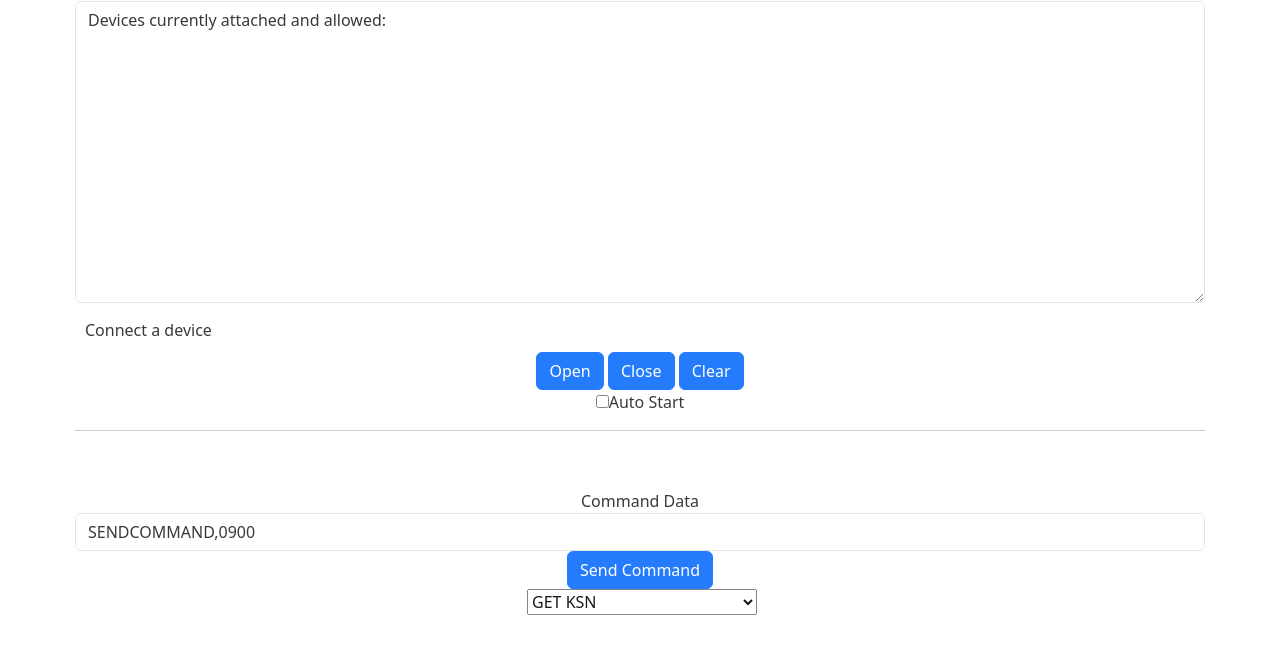
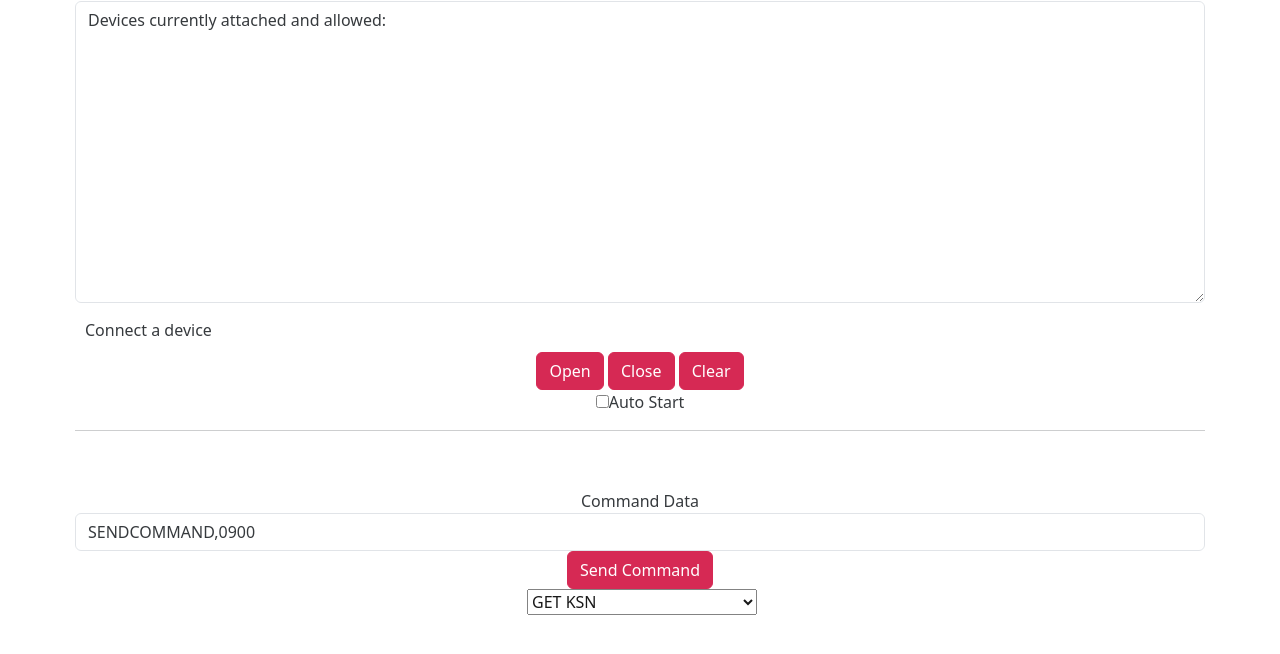
Before and after one commit to MagTek-PaulDeignan/WebHID_Public, a plain HTML site: page v5demo.html in a window 1280 px wide. Shown: the part 124-778 px from the top of the page. Drawn offline with nearby package versions, Linux system fonts and the light colour scheme.

Commit message:
changed button to MagTek Red

```diff
--- a/css/site.css
+++ b/css/site.css
@@ -51,3 +51,25 @@ h1 {
     font-size: 1;
     font-weight:bold;
 }
+
+.btn-primary {
+    background-color:rgba(210, 18, 66, 1);
+    border-bottom-color:rgba(210, 18, 66, 1);
+    border-left-color:rgba(210, 18, 66, 1);
+    border-right-color:rgba(210, 18, 66, 1);
+    border-top-color:rgba(210, 18, 66, 1);
+
+    --bs-btn-border-color: rgba(147, 149, 152, 1);
+    --bs-btn-hover-bg:rgba(147, 149, 152, 1);
+    --bs-btn-bg:rgba(147, 149, 152, 1);
+    --bs-btn-hover-border-color:rgba(147, 149, 152, 1);
+    --bs-btn-active-border-color:rgba(147, 149, 152, 1);
+    --bs-btn-disabled-bg:rgba(147, 149, 152, 1);
+    --bs-btn-active-border-color:rgba(147, 149, 152, 1);
+    --bs-btn-disabled-border-color:rgba(147, 149, 152, 1);
+    --bs-btn-active-bg:rgba(147, 149, 152, 1);
+}
+
+.progress-bar-striped {
+    --bs-progress-bar-bg:rgba(210, 18, 66, 1);
+}
--- a/js/mmsdemo.js
+++ b/js/mmsdemo.js
@@ -140,26 +140,22 @@ function ClearAutoCheck() {
 }
 
 const deviceConnectLogger = (e) => {
-  //mt_UI.LogData(`${e.Device.productName} connected`);
   mt_UI.setUSBConnected("Connected");
 };
 const deviceDisconnectLogger = (e) => {
-  //mt_UI.LogData(`${e.Device.productName} disconnected`);
   mt_UI.setUSBConnected("Disconnected");
 };
 const deviceCloseLogger = (e) => {
-  //mt_UI.LogData(`${e.Device.productName} closed`);
   mt_UI.setUSBConnected("Closed");
 };
 const deviceOpenLogger = (e) => {
-  //mt_UI.LogData(`${e.Device.productName} opened`);
   mt_UI.setUSBConnected("Opened");
 };
 const dataLogger = (e) => {
   mt_UI.LogData(`Received Data: ${e.Name}: ${e.Data}`);
 };
 const trxCompleteLogger = (e) => {
-  mt_UI.LogData(`Transaction Complete: ${e.Name}: ${e.Data}`);
+  mt_UI.LogData(`${e.Name}: ${e.Data}`);
 };
 const displayMessageLogger = (e) => {
   mt_UI.LogData(`Display: ${e.Data}`);
--- a/js/v5demo.js
+++ b/js/v5demo.js
@@ -198,6 +198,9 @@ async function parseCommand(message) {
         break;
 
 
+    case "UPDATEPROGRESS":
+      mt_UI.updateProgressBar(cmd[1],cmd[2])
+      break;
     default:
       mt_UI.LogData(`Unknown Parse Command: ${cmd[0]}`);
   }
```
